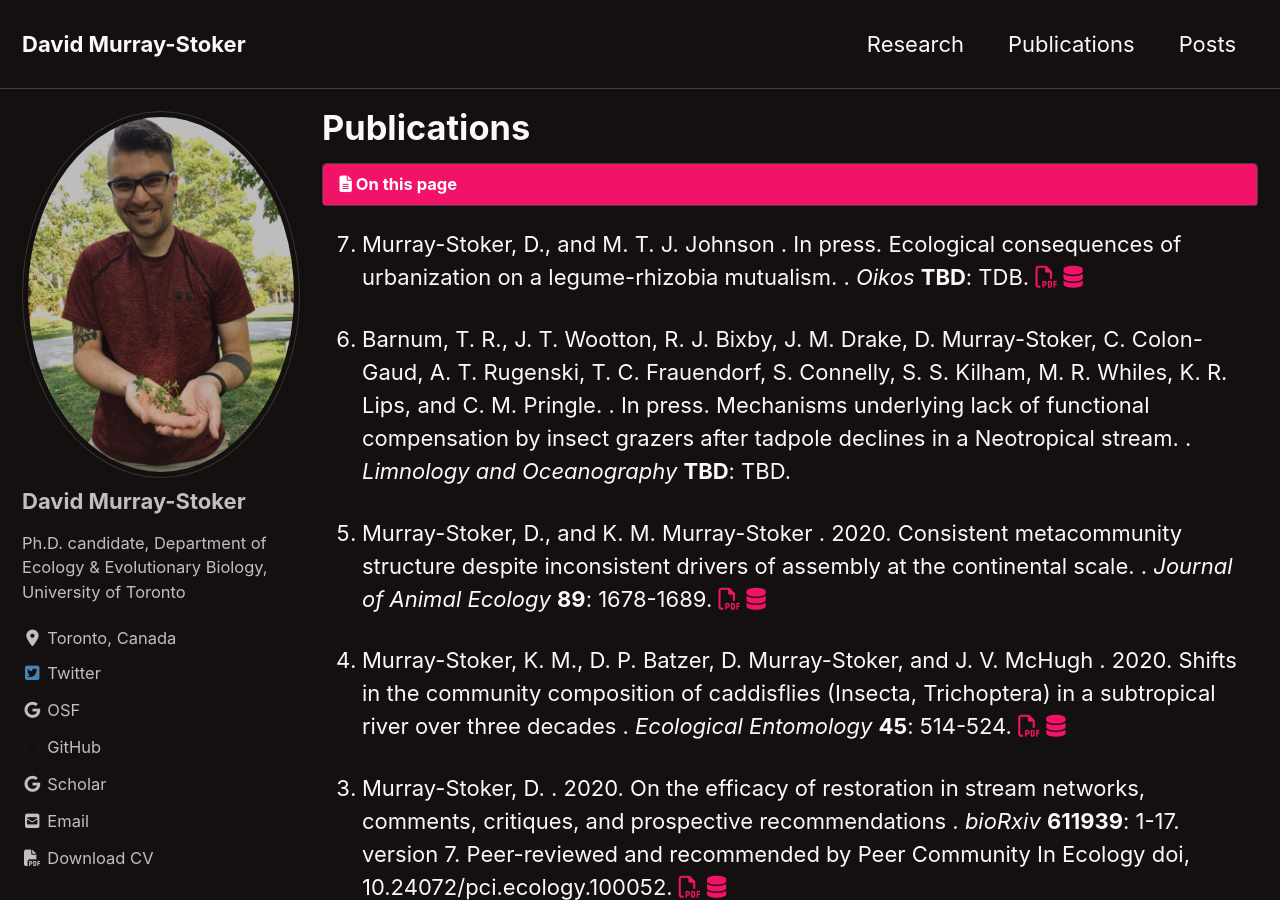
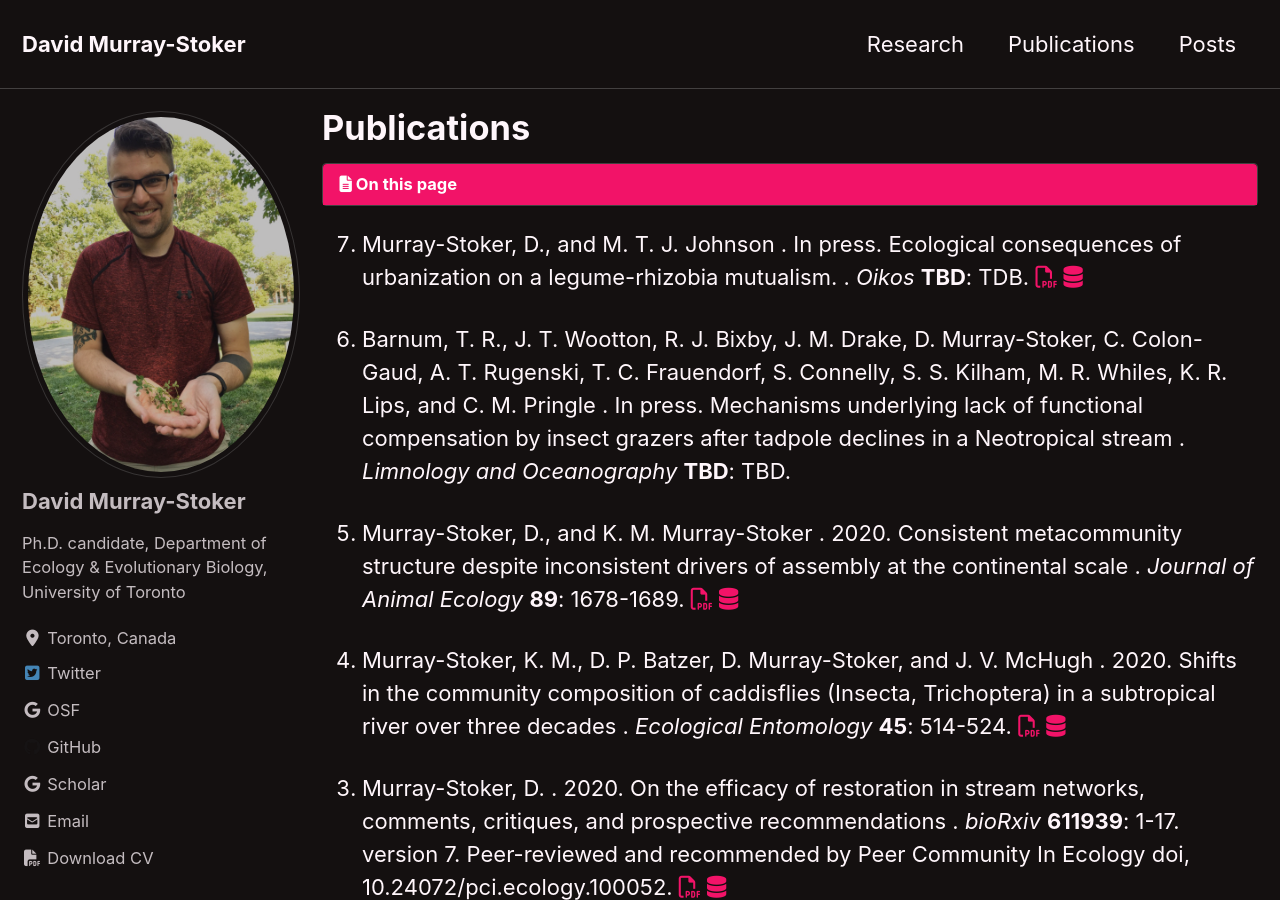
Before and after one commit to dmurraystoker/dmurraystoker.github.io, a Jekyll site: the page built from _pages/publications.md, in a window 1280 px wide and 900 px high. Built offline with Jekyll 4.4.1, drawn with Linux system fonts in a browser that asks for light colours; cached includes are drawn as plain includes; nearby versions of some CDN libraries; some of the changed text lies outside the part shown.

Commit message:
Update journal-articles.yaml

```diff
--- a/_data/journal-articles.yaml
+++ b/_data/journal-articles.yaml
@@ -12,8 +12,8 @@
   data-url: https://zenodo.org/record/4459724#.YQx6RtNKgbk
 
 - id: Barnum_et_al_in_press
-  authors: Barnum, T. R., J. T. Wootton, R. J. Bixby, J. M. Drake, D. Murray-Stoker, C. Colon-Gaud, A. T. Rugenski, T. C. Frauendorf, S. Connelly, S. S. Kilham, M. R. Whiles, K. R. Lips, and C. M. Pringle.
-  title: Mechanisms underlying lack of functional compensation by insect grazers after tadpole declines in a Neotropical stream.
+  authors: Barnum, T. R., J. T. Wootton, R. J. Bixby, J. M. Drake, D. Murray-Stoker, C. Colon-Gaud, A. T. Rugenski, T. C. Frauendorf, S. Connelly, S. S. Kilham, M. R. Whiles, K. R. Lips, and C. M. Pringle
+  title: Mechanisms underlying lack of functional compensation by insect grazers after tadpole declines in a Neotropical stream
   journal: Limnology and Oceanography
   year: In press
   volume: TBD
@@ -24,7 +24,7 @@
 
 - id: Murray-Stoker_Murray-Stoker2020
   authors: Murray-Stoker, D., and K. M. Murray-Stoker
-  title: Consistent metacommunity structure despite inconsistent drivers of assembly at the continental scale.
+  title: Consistent metacommunity structure despite inconsistent drivers of assembly at the continental scale
   journal: Journal of Animal Ecology
   year: 2020
   volume: 89
@@ -67,7 +67,7 @@
   data-url: https://figshare.com/articles/Phylloicus_hansoni_larval_population_size_structures_in_both_predator-only_and_predator-third_party_stream_settings/5856651
 
 - id: Stoker_et_al_2017
-  authors: Stoker, D., A. J. Falkner, K. M. Murray, A. K. Lang, T. R. Barnum, J. Hepinstall-Cymerman, M. J. Conroy, R. J. Cooper, and C. M. Pringle. 2017
+  authors: Stoker, D., A. J. Falkner, K. M. Murray, A. K. Lang, T. R. Barnum, J. Hepinstall-Cymerman, M. J. Conroy, R. J. Cooper, and C. M. Pringle
   title: Decomposition of terrestrial resource subsidies in headwater streams, Does consumer diversity matter?
   journal: Ecosphere
   year: 2017
```
